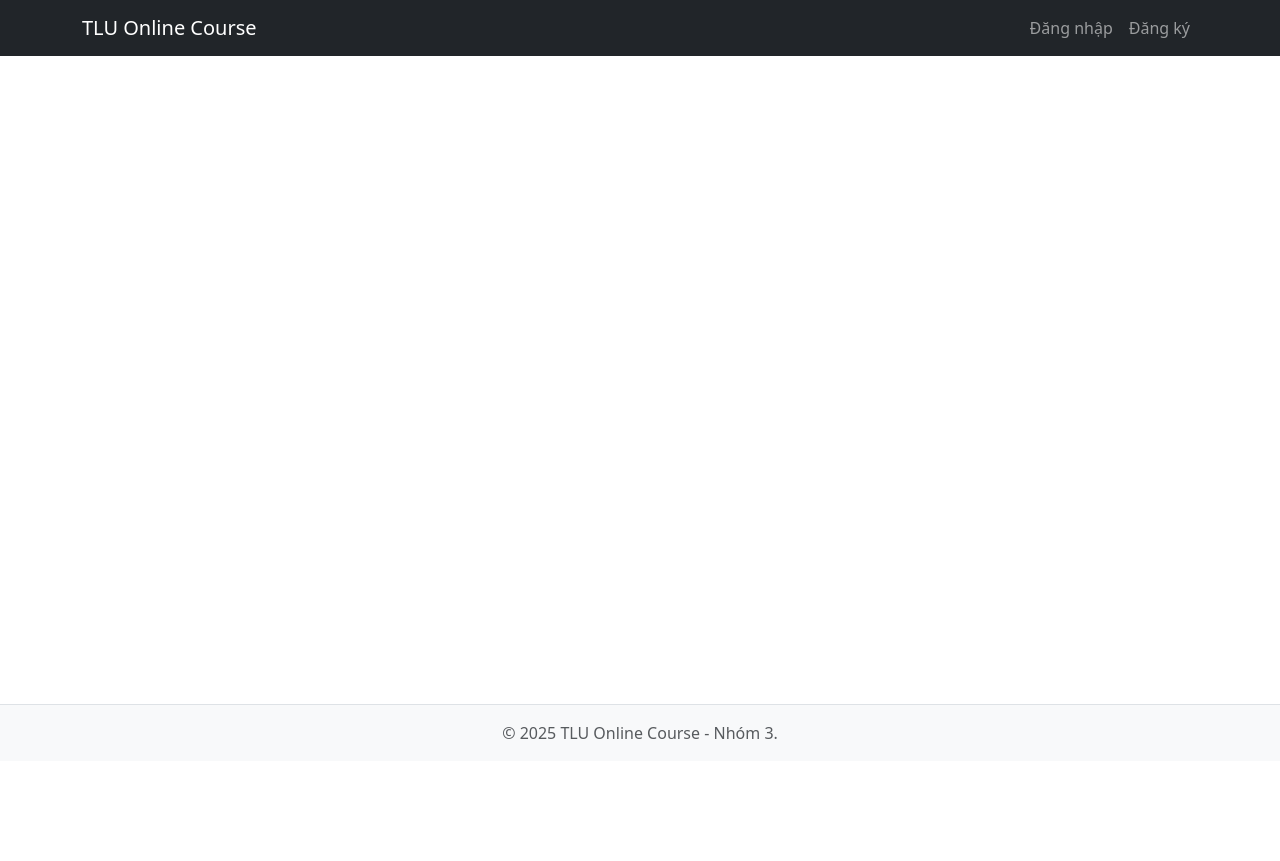
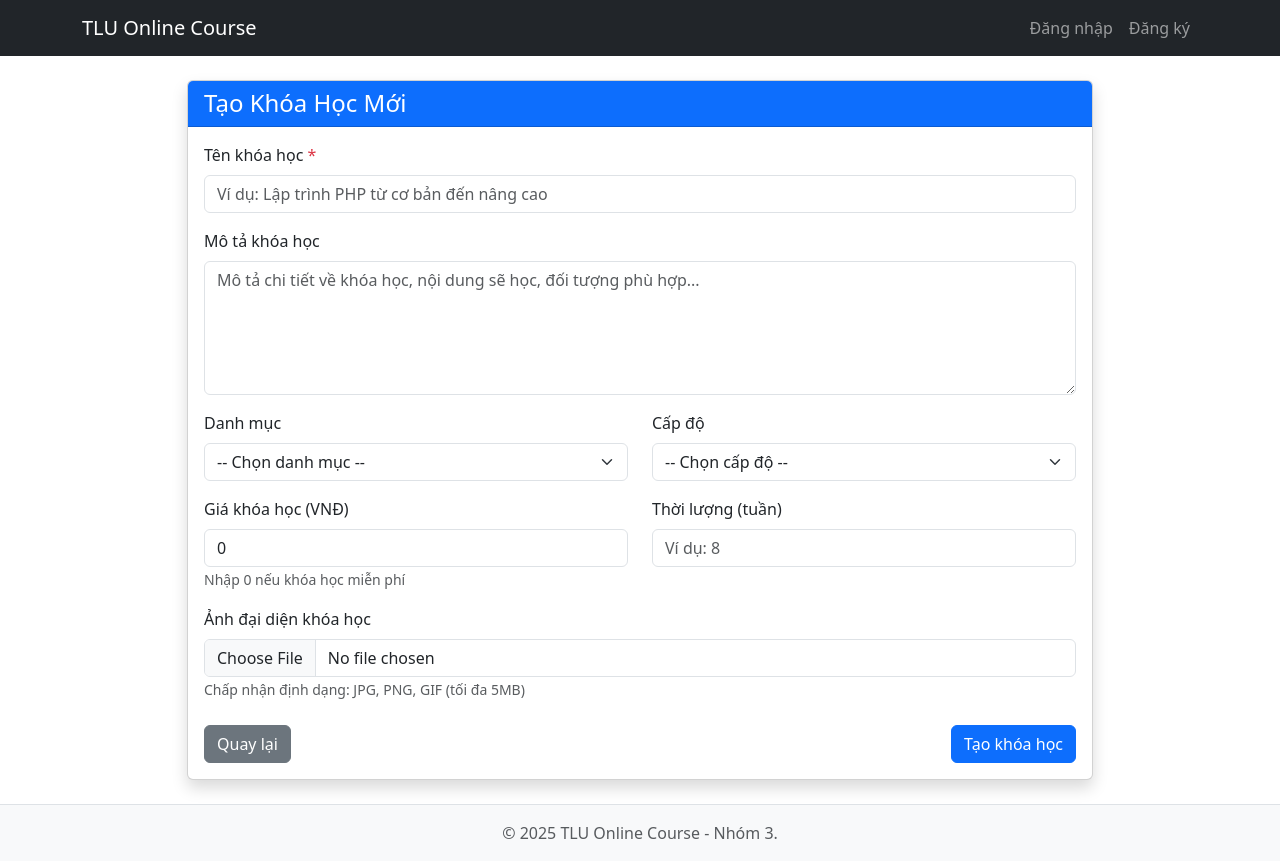
Before and after one commit to VietPham21/onlinecourse, a PHP site: template onlinecourse/views/instructor/course/create.php in a window 1280 px wide. Before the commit the page ends 739 px from the top, so only its background shows below. Run offline with PHP 8.4, Linux system fonts and the light colour scheme; the template is opened without the code that fills it: most values are stand-ins (such as "Sample title", 1, 10 or a date in 2020).

Commit message:
basic implementation of teacher course creation feature

```diff
--- a/onlinecourse/CreateDatabase.sql
+++ b/onlinecourse/CreateDatabase.sql
@@ -10,6 +10,7 @@ CREATE TABLE users (
     password VARCHAR(255) NOT NULL,
     fullname VARCHAR(255),
     role INT DEFAULT 0 COMMENT '0: học viên, 1: giảng viên, 2: quản trị viên',
+    status INT DEFAULT 1 COMMENT '0: banned, 1: active',
     created_at DATETIME DEFAULT CURRENT_TIMESTAMP
 );
 
@@ -32,6 +33,7 @@ CREATE TABLE courses (
     duration_weeks INT,
     level VARCHAR(50) COMMENT 'Beginner, Intermediate, Advanced',
     image VARCHAR(255),
+    is_approved INT DEFAULT 0 COMMENT '0: chờ duyệt, 1: đã duyệt',
     created_at DATETIME DEFAULT CURRENT_TIMESTAMP,
     updated_at DATETIME DEFAULT CURRENT_TIMESTAMP ON UPDATE CURRENT_TIMESTAMP,
     FOREIGN KEY (instructor_id) REFERENCES users(id) ON DELETE CASCADE,
@@ -86,5 +88,5 @@ INSERT INTO categories (name, description) VALUES
 ('Khoa học dữ liệu', 'Python, Machine Learning, AI');
 
 -- Thêm khóa học mẫu (Do giảng viên ID=2 tạo)
-INSERT INTO courses (title, description, instructor_id, category_id, price, level) VALUES
-('Lập trình PHP MVC', 'Học xây dựng web từ A-Z với mô hình MVC', 2, 1, 500000, 'Intermediate');
+INSERT INTO courses (title, description, instructor_id, category_id, price, level, is_approved) VALUES
+('Lập trình PHP MVC', 'Học xây dựng web từ A-Z với mô hình MVC', 2, 1, 500000, 'Intermediate', 1);
--- a/onlinecourse/views/instructor/course/create.php
+++ b/onlinecourse/views/instructor/course/create.php
@@ -0,0 +1,103 @@
+<?php include 'views/layouts/header.php'; ?>
+
+<div class="container mt-4">
+    <div class="row">
+        <div class="col-md-10 mx-auto">
+            <div class="card shadow">
+                <div class="card-header bg-primary text-white">
+                    <h4 class="mb-0">
+                        <i class="bi bi-plus-circle"></i> Tạo Khóa Học Mới
+                    </h4>
+                </div>
+                <div class="card-body">
+                    <?php if(isset($error)): ?>
+                        <div class="alert alert-danger alert-dismissible fade show" role="alert">
+                            <?php echo htmlspecialchars($error); ?>
+                            <button type="button" class="btn-close" data-bs-dismiss="alert"></button>
+                        </div>
+                    <?php endif; ?>
+
+                    <?php if(isset($_GET['msg']) && $_GET['msg'] == 'success'): ?>
+                        <div class="alert alert-success alert-dismissible fade show" role="alert">
+                            Tạo khóa học thành công! Khóa học đang chờ duyệt từ quản trị viên.
+                            <button type="button" class="btn-close" data-bs-dismiss="alert"></button>
+                        </div>
+                    <?php endif; ?>
+
+                    <form action="index.php?controller=instructor&action=storeCourse" method="POST" enctype="multipart/form-data">
+                        <div class="mb-3">
+                            <label for="title" class="form-label">Tên khóa học <span class="text-danger">*</span></label>
+                            <input type="text" class="form-control" id="title" name="title" required
+                                   placeholder="Ví dụ: Lập trình PHP từ cơ bản đến nâng cao">
+                        </div>
+
+                        <div class="mb-3">
+                            <label for="description" class="form-label">Mô tả khóa học</label>
+                            <textarea class="form-control" id="description" name="description" rows="5"
+                                      placeholder="Mô tả chi tiết về khóa học, nội dung sẽ học, đối tượng phù hợp..."></textarea>
+                        </div>
+
+                        <div class="row">
+                            <div class="col-md-6 mb-3">
+                                <label for="category_id" class="form-label">Danh mục</label>
+                                <select class="form-select" id="category_id" name="category_id">
+                                    <option value="">-- Chọn danh mục --</option>
+                                    <?php if(!empty($categories)): ?>
+                                        <?php foreach($categories as $category): ?>
+                                            <option value="<?php echo $category['id']; ?>">
+                                                <?php echo htmlspecialchars($category['name']); ?>
+                                            </option>
+                                        <?php endforeach; ?>
+                                    <?php endif; ?>
+                                </select>
+                            </div>
+
+                            <div class="col-md-6 mb-3">
+                                <label for="level" class="form-label">Cấp độ</label>
+                                <select class="form-select" id="level" name="level">
+                                    <option value="">-- Chọn cấp độ --</option>
+                                    <option value="Beginner">Beginner (Cơ bản)</option>
+                                    <option value="Intermediate">Intermediate (Trung bình)</option>
+                                    <option value="Advanced">Advanced (Nâng cao)</option>
+                                </select>
+                            </div>
+                        </div>
+
+                        <div class="row">
+                            <div class="col-md-6 mb-3">
+                                <label for="price" class="form-label">Giá khóa học (VNĐ)</label>
+                                <input type="number" class="form-control" id="price" name="price"
+                                       min="0" step="1000" value="0" placeholder="0">
+                                <small class="text-muted">Nhập 0 nếu khóa học miễn phí</small>
+                            </div>
+
+                            <div class="col-md-6 mb-3">
+                                <label for="duration_weeks" class="form-label">Thời lượng (tuần)</label>
+                                <input type="number" class="form-control" id="duration_weeks" name="duration_weeks"
+                                       min="1" placeholder="Ví dụ: 8">
+                            </div>
+                        </div>
+
+                        <div class="mb-3">
+                            <label for="image" class="form-label">Ảnh đại diện khóa học</label>
+                            <input type="file" class="form-control" id="image" name="image"
+                                   accept="image/jpeg,image/jpg,image/png,image/gif">
+                            <small class="text-muted">Chấp nhận định dạng: JPG, PNG, GIF (tối đa 5MB)</small>
+                        </div>
+
+                        <div class="d-flex justify-content-between mt-4">
+                            <a href="index.php?controller=instructor&action=dashboard" class="btn btn-secondary">
+                                <i class="bi bi-arrow-left"></i> Quay lại
+                            </a>
+                            <button type="submit" class="btn btn-primary">
+                                <i class="bi bi-check-circle"></i> Tạo khóa học
+                            </button>
+                        </div>
+                    </form>
+                </div>
+            </div>
+        </div>
+    </div>
+</div>
+
+<?php include 'views/layouts/footer.php'; ?>
```
Also changed, not shown: onlinecourse/controllers/InstructorController.php (added, +108 -0 lines), onlinecourse/index.php (+34 -0 lines), onlinecourse/models/Course.php (+35 -0 lines), onlinecourse/views/instructor/dashboard.php (+108 -0 lines).
